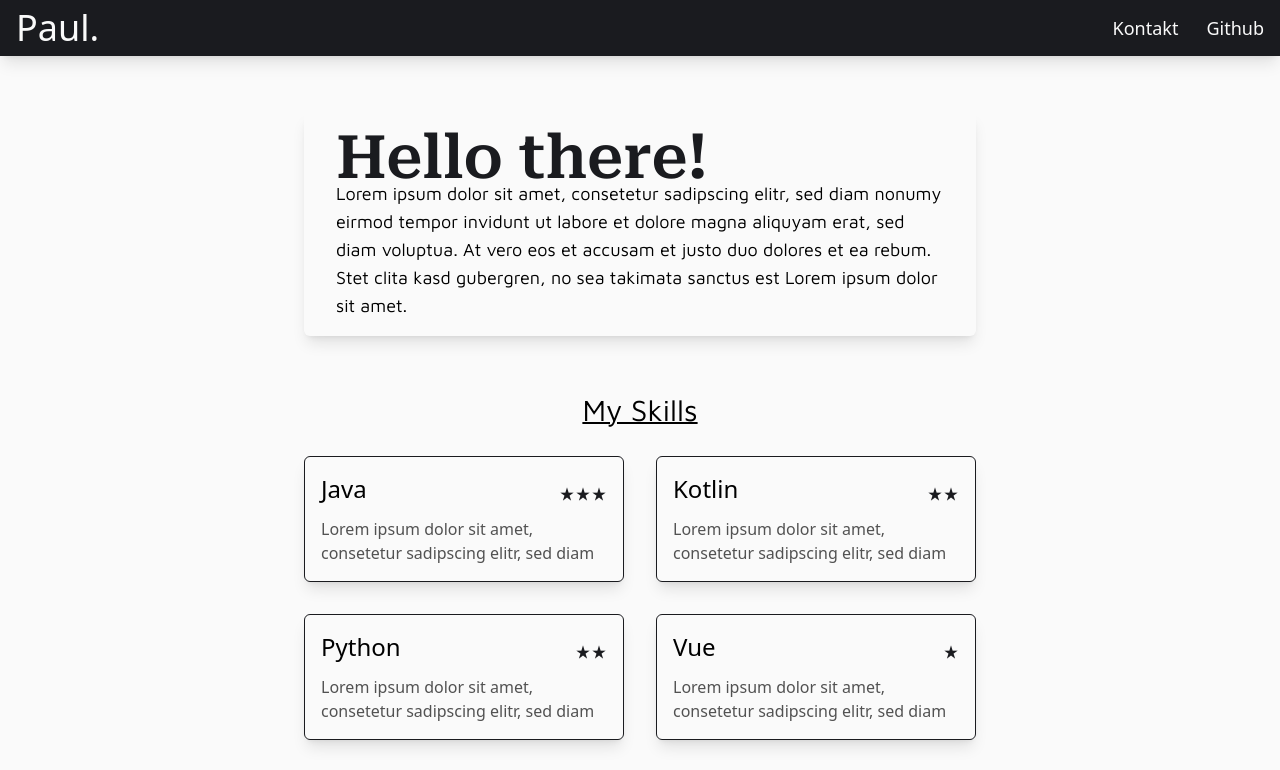
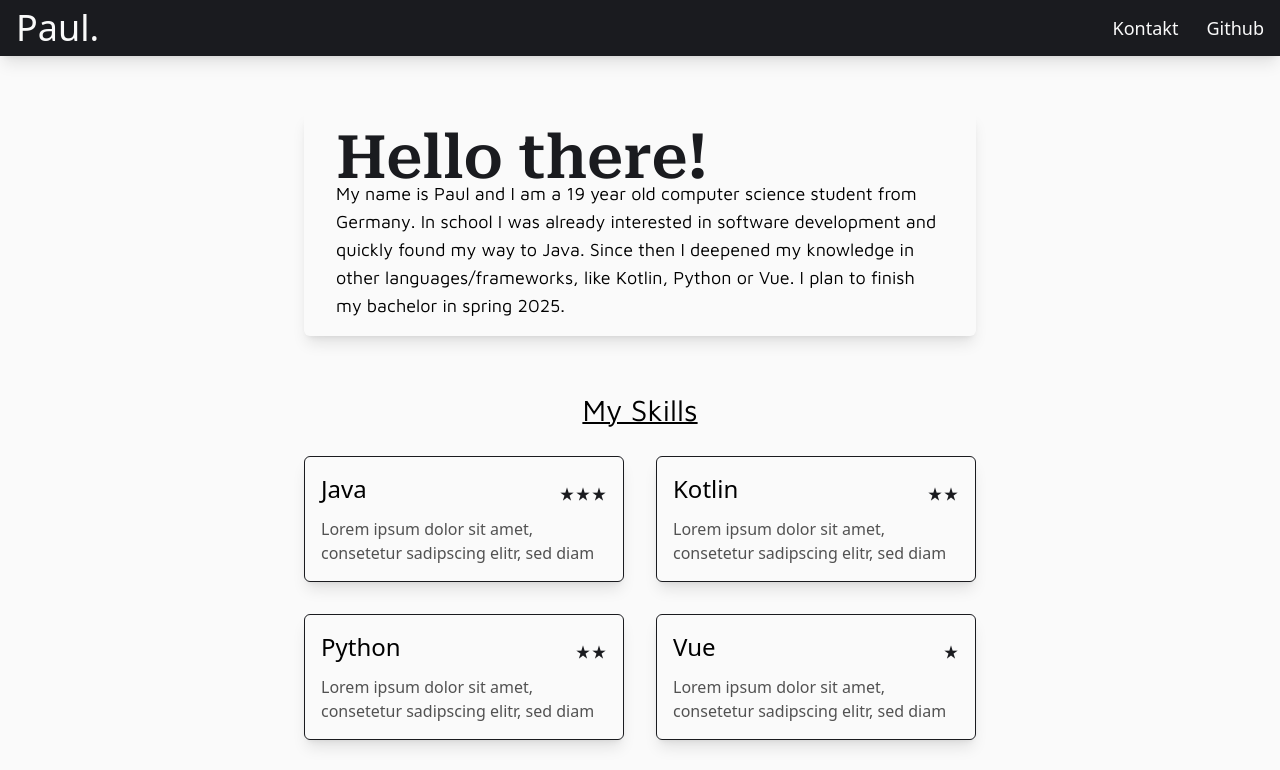
Before and after one commit to Paulanerus/paulee-site, a Vue app: page / in a window 1280 px wide. Shown: the top 770 px of the page. Built offline with nearby package versions, Linux system fonts and the light colour scheme.

Commit message:
Added an AboutMe text

```diff
--- a/src/components/AboutMe.vue
+++ b/src/components/AboutMe.vue
@@ -2,9 +2,12 @@
     <div class="mt-14 shadow-lg rounded-md max-w-2xl mx-auto container-anim">
         <div class="p-4 m-4">
             <h1 class="font-roboto text-default-dark text-6xl -mb-2">Hello there!</h1>
-            <p
-                class="text-lg font-maven"
-            >Lorem ipsum dolor sit amet, consetetur sadipscing elitr, sed diam nonumy eirmod tempor invidunt ut labore et dolore magna aliquyam erat, sed diam voluptua. At vero eos et accusam et justo duo dolores et ea rebum. Stet clita kasd gubergren, no sea takimata sanctus est Lorem ipsum dolor sit amet.</p>
+            <p class="text-lg font-maven">
+                My name is Paul and I am a {{ age }} year old computer science student from Germany.
+                In school I was already interested in software development and quickly found my way to
+                Java. Since then I deepened my knowledge in other languages/frameworks, like Kotlin, Python or Vue.
+                I plan to finish my bachelor in spring 2025.
+            </p>
         </div>
     </div>
 </template>
@@ -12,6 +15,15 @@
 <script>
 export default {
     name: 'AboutMe',
+    data() {
+        return {
+            age: 0,
+        };
+    },
+    mounted() {
+        const date = new Date();
+        this.age = date.getFullYear() - 2002 - (date.getDay() >= 16 && date.getMonth() >= 7 ? 0 : 1);
+    },
 }
 </script>
 
```
